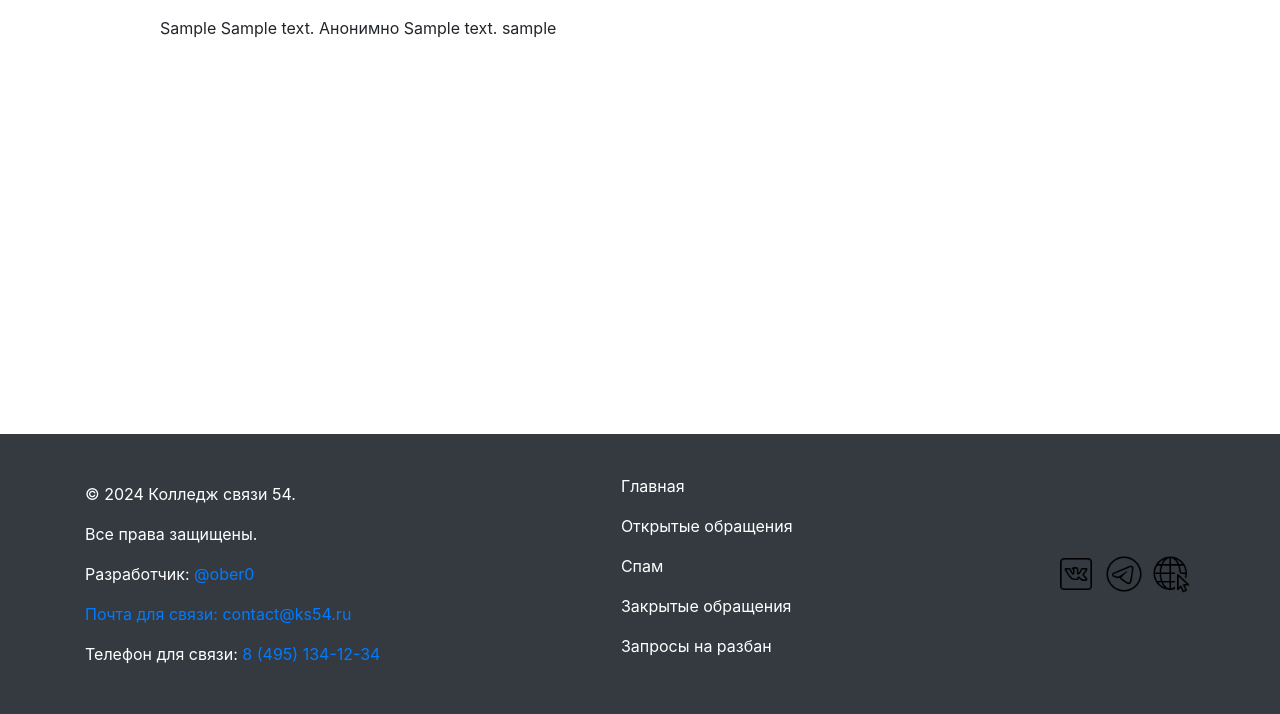
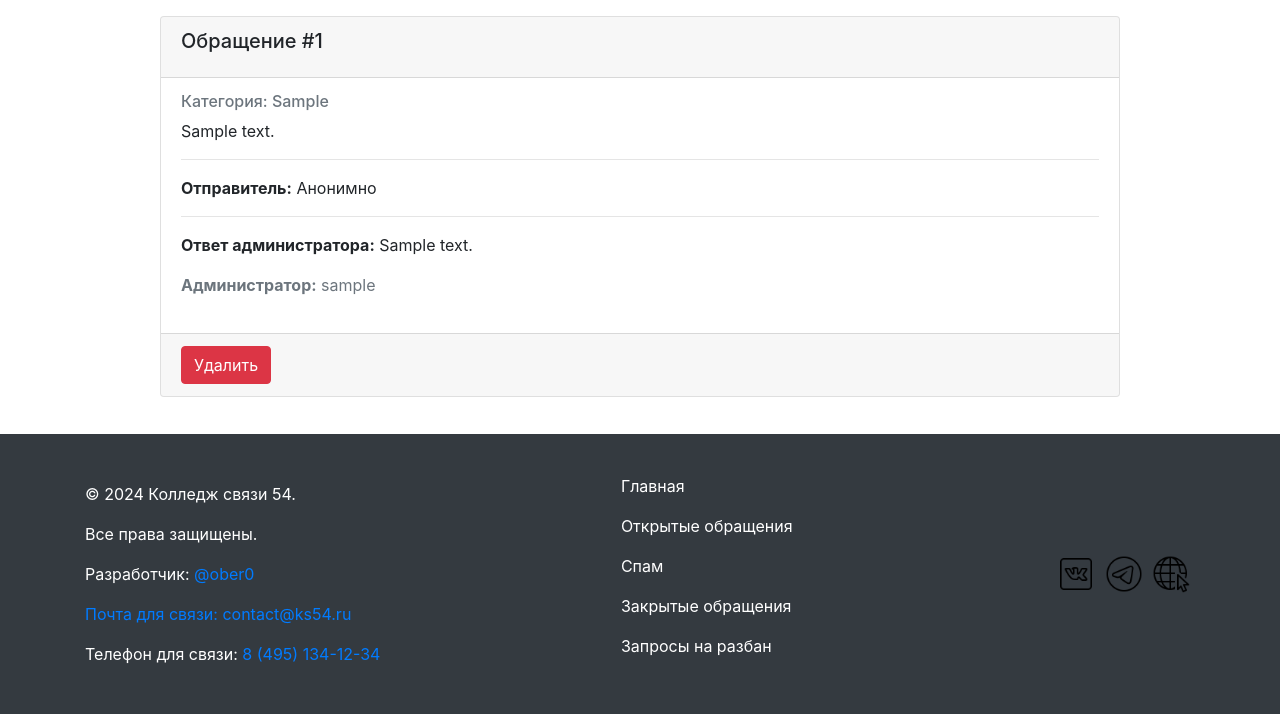
Before and after one commit to ober0/studentsFeedback, a Django app: template manage/templates/manage/complaint_close.html in a window 1280 px wide. Shown: the part 86-800 px from the top of the page. Run offline with Django 5.2, Linux system fonts and the light colour scheme; tables that the repository leaves empty hold one stand-in row (values such as "Sample post"); the template is opened without the code that fills it: values that come from a table or form of the project are taken from there, most other values are stand-ins (such as "Sample title", 1, 10 or a date in 2020); parts of the project's set-up code (start-up, migrations or seed data) failed here and were passed over; some libraries are stand-ins or nearby versions.

Commit message:
+design complain_close

```diff
--- a/manage/static/manage/js/delete_complaint.js
+++ b/manage/static/manage/js/delete_complaint.js
@@ -11,7 +11,13 @@ document.getElementById('remove_complaint').addEventListener('click', function (
         .then(response => response.json())
         .then(result => {
             if (result.success) {
-                window.location.href = '/manage/complaint/open/';
+                let next = document.getElementById('next').value
+                if (next){
+                    window.location.href = next;
+                }
+                else {
+                    window.location.href = '/manage/complaint/open/';
+                }
             }
         })
 })
--- a/manage/templates/manage/complaint_close.html
+++ b/manage/templates/manage/complaint_close.html
@@ -1,35 +1,52 @@
 {% load static %}
 <!DOCTYPE html>
-<html lang="en">
+<html lang="ru">
 <head>
     <meta charset="UTF-8">
+    <meta name="viewport" content="width=device-width, initial-scale=1.0">
     <title>Обращение #{{ complaint.id }}</title>
     <link rel="icon" href="{% static 'core/img/favicon.ico' %}" type="image/x-icon">
-
+    <link rel="stylesheet" href="https://stackpath.bootstrapcdn.com/bootstrap/4.5.2/css/bootstrap.min.css">
+    <link rel="stylesheet" href="{% static 'core/css/base.css' %}">
 </head>
 <body>
-{% include 'manage/header.html' %}
-    {% block admin_header %} {% endblock %}
+    {% include 'manage/header.html' %}
+    {% block admin_header %}{% endblock %}
 
-<main>
-    <input type="hidden" id="id" value="{{ complaint.id }}">
-{{ complaint.category }}
-    {{ complaint.content }}
+    <main class="">
+        <div class="card">
+            <div class="card-header">
+                <h5 class="card-title">Обращение #{{ complaint.id }}</h5>
+            </div>
+            <div class="card-body">
+                <h6 class="card-subtitle mb-2 text-muted">Категория: {{ complaint.category }}</h6>
+                <p class="card-text">{{ complaint.content }}</p>
+                <hr>
+                <p><strong>Отправитель:</strong>
+                    {% if complaint.is_anonymous %}
+                        Анонимно
+                    {% else %}
+                        {{ complaint.user_name }} ({{ complaint.user_group }})
+                    {% endif %}
+                </p>
+                <hr>
+                <p><strong>Ответ администратора:</strong> {{ complaint.response_text }}</p>
+                <p class="text-muted"><strong>Администратор:</strong> {{ complaint.admin }}</p>
+            </div>
+            <div class="card-footer text-left">
+                {% csrf_token %}
+                <input type="hidden" name="id" value="{{ complaint.id }}" id="id">
+                <input type="hidden" name="next" id="next" value="/manage/complaint/close/">
+                <button id="remove_complaint" class="btn btn-danger">Удалить</button>
+            </div>
+        </div>
+    </main>
 
-    {% if complaint.is_anonymous == False %}
-        {{ complaint.user_name }}
-        {{ complaint.user_group }}
-    {% else %}
-        Анонимно
-    {% endif %}
+    {% include 'manage/footer.html' %}
+    {% block admin_footer %}{% endblock %}
 
-
-
-    {{ complaint.response_text }}
-    {{ complaint.admin }}
-</main>
-
-{% include 'manage/footer.html' %}
-{% block admin_footer %} {% endblock %}
+    <script src="https://code.jquery.com/jquery-3.5.1.slim.min.js"></script>
+    <script src="https://cdn.jsdelivr.net/npm/bootstrap@4.5.2/dist/js/bootstrap.bundle.min.js"></script>
+    <script src="{% static 'manage/js/delete_complaint.js' %}"></script>
 </body>
 </html>
--- a/manage/templates/manage/complaint_open.html
+++ b/manage/templates/manage/complaint_open.html
@@ -18,8 +18,12 @@
 
 <main class="container mt-4">
     <div class="card">
+    <div class="card-header">
+                <h5 class="card-title" style="margin-bottom: 0">Обращение #{{ complaint.id }}</h5>
+            </div>
         <div class="card-body">
             <input type="hidden" id="id" value="{{ complaint.id }}">
+
 
 
             <h5 class="card-title">
```
